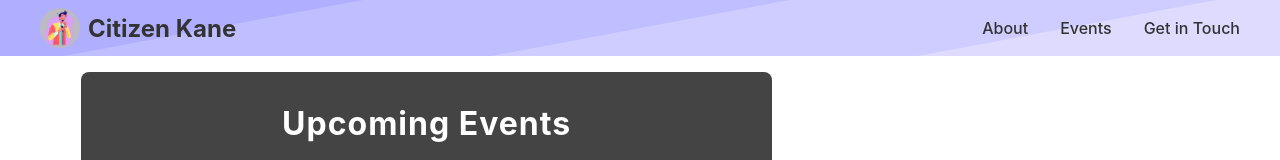
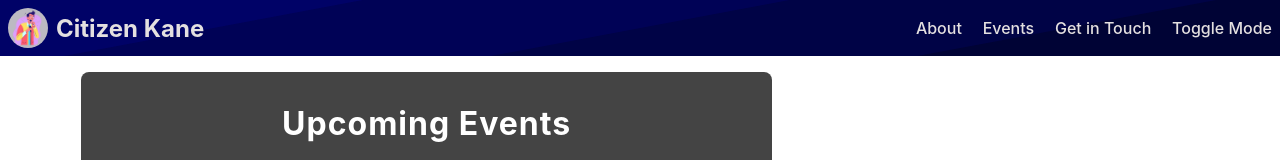
Before and after one commit to WuTangLan1/Sample-Comedy-Profile-3, a React (Create React App) app: page / in a window 1280 px wide. Shown: the top 160 px of the page. Built offline with nearby package versions, Linux system fonts and the light colour scheme.

Commit message:
added dark mode styling to the header

```diff
--- a/public/index.html
+++ b/public/index.html
@@ -10,34 +10,11 @@
       content="Web site created using create-react-app"
     />
     <link rel="apple-touch-icon" href="%PUBLIC_URL%/logo192.png" />
-    <!--
-      manifest.json provides metadata used when your web app is installed on a
-      user's mobile device or desktop. See https://developers.google.com/web/fundamentals/web-app-manifest/
-    -->
     <link rel="manifest" href="%PUBLIC_URL%/manifest.json" />
-    <!--
-      Notice the use of %PUBLIC_URL% in the tags above.
-      It will be replaced with the URL of the `public` folder during the build.
-      Only files inside the `public` folder can be referenced from the HTML.
-
-      Unlike "/favicon.ico" or "favicon.ico", "%PUBLIC_URL%/favicon.ico" will
-      work correctly both with client-side routing and a non-root public URL.
-      Learn how to configure a non-root public URL by running `npm run build`.
-    -->
-    <title>React App</title>
+    <title>Citizen Kane</title>
   </head>
   <body>
     <noscript>You need to enable JavaScript to run this app.</noscript>
     <div id="root"></div>
-    <!--
-      This HTML file is a template.
-      If you open it directly in the browser, you will see an empty page.
-
-      You can add webfonts, meta tags, or analytics to this file.
-      The build step will place the bundled scripts into the <body> tag.
-
-      To begin the development, run `npm start` or `yarn start`.
-      To create a production bundle, use `npm run build` or `yarn build`.
-    -->
   </body>
 </html>
--- a/src/components/Header.css
+++ b/src/components/Header.css
@@ -3,17 +3,52 @@
 .header {
   background: url('../../public/images/backgrounds/lightHeader.svg') no-repeat center center;
   background-size: cover;
+  transition: background 0.5s ease, color 0.5s ease;
   position: sticky;
   top: 0;
   z-index: 1000;
   padding: 0.5rem;
 }
 
+.header.light-mode {
+  background: url('../../public/images/backgrounds/lightHeader.svg') no-repeat center center;
+  background-size: cover;
+}
+
+.header.dark-mode {
+  background: url('../../public/images/backgrounds/darkHeader.svg') no-repeat center center;
+  background-size: cover;
+}
+
 .nav {
+  width: 100%;
   margin: 0 auto;
   display: flex;
   align-items: center;
   justify-content: space-between;
+}
+
+.brand {
+  display: flex;
+  align-items: center;
+}
+
+.profile-image {
+  width: 40px;
+  height: 40px;
+  border-radius: 50%;
+  margin-right: 0.5rem;
+  object-fit: cover;
+}
+
+.header.light-mode h1,
+.header.light-mode .nav-link a {
+  color: #333;
+}
+
+.header.dark-mode h1,
+.header.dark-mode .nav-link a {
+  color: #e4e0e0;
 }
 
 .header h1 {
@@ -21,31 +56,17 @@
   margin: 0;
 }
 
-.nav {
-  margin: 0 auto;
-  padding: 0 2rem;
-  display: flex;
-  align-items: center;
-  justify-content: space-between;
-}
-
-.header h1,
-.nav-link a {
-  color: #333;
-}
-
 .nav-links {
   list-style: none;
   display: flex;
   align-items: center;
-  gap: 2rem;
+  gap: 1.3rem;
   margin: 0;
 }
 
 .nav-link a {
   text-decoration: none;
   position: relative;
-  color: #fff;
   font-weight: 500;
   transition: color 0.3s ease;
 }
@@ -62,33 +83,12 @@
   transform: translateX(-50%);
   width: 0;
   height: 2px;
-  background-color: #fff;
+  background-color: currentColor;
   transition: width 0.3s ease;
 }
 
 .nav-link a:hover::after {
   width: 100%;
-}
-
-.brand {
-  display: flex;
-  align-items: center;
-}
-
-.profile-image {
-  width: 40px;
-  height: 40px;
-  border-radius: 50%;
-  margin-right: 0.5rem;
-  object-fit: cover;
-}
-
-.header h1, .nav-link a {
-  color: #333;
-}
-
-.nav {
-  justify-content: space-between;
 }
 
 .nav-icon {
--- a/src/components/Header.tsx
+++ b/src/components/Header.tsx
@@ -2,13 +2,18 @@
 
 import React from 'react';
 import './Header.css';
+import { useState } from 'react';
 import InfoIcon from '@mui/icons-material/Info';
 import EventIcon from '@mui/icons-material/Event';
 import ContactMailIcon from '@mui/icons-material/ContactMail';
+import Brightness4Icon from '@mui/icons-material/Brightness4';
+import Brightness7Icon from '@mui/icons-material/Brightness7';
 
 const Header: React.FC = () => {
+  const [darkMode, setDarkMode] = useState(true);
+  const handleToggle = () => setDarkMode(prev => !prev);
   return (
-    <header className="header">
+    <header className={`header ${darkMode ? 'dark-mode' : 'light-mode'}`}>
       <nav className="nav">
         <div className="brand">
           <img src="/images/profile_photos/profile1.png" alt="Profile" className="profile-image" />
@@ -33,8 +38,15 @@ const Header: React.FC = () => {
               <span className="nav-icon"><ContactMailIcon /></span>
             </a>
           </li>
+          <li className="nav-link" onClick={handleToggle}>
+            <a href="#toggle">
+              <span className="nav-text">Toggle Mode</span>
+              <span className="nav-icon">
+                {darkMode ? <Brightness7Icon /> : <Brightness4Icon />}
+              </span>
+            </a>
+          </li>
         </ul>
-
       </nav>
     </header>
   );
```
